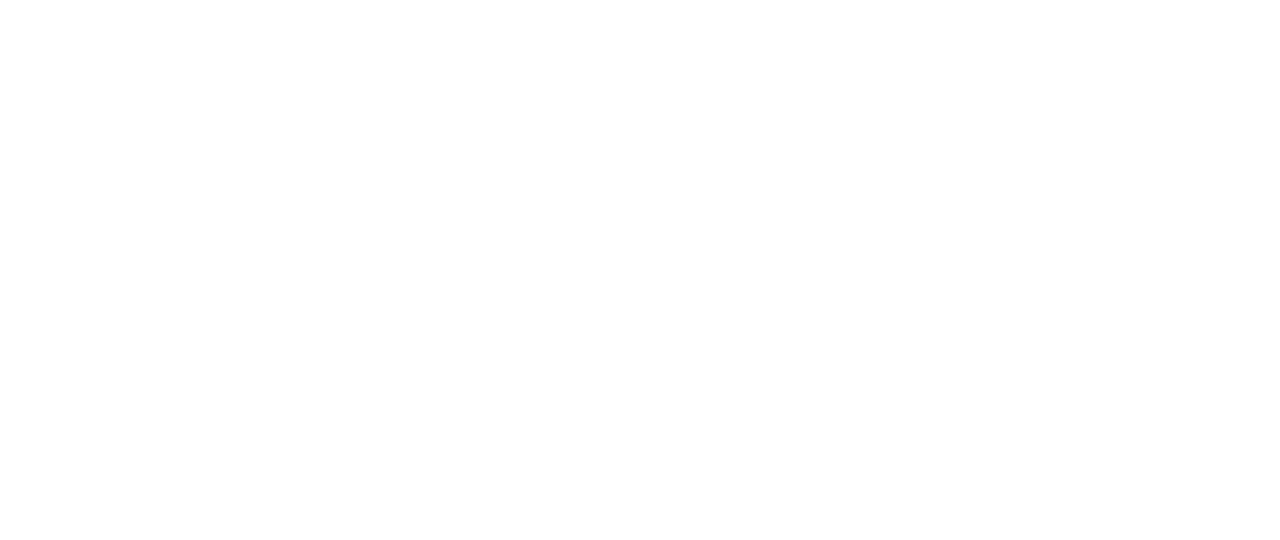
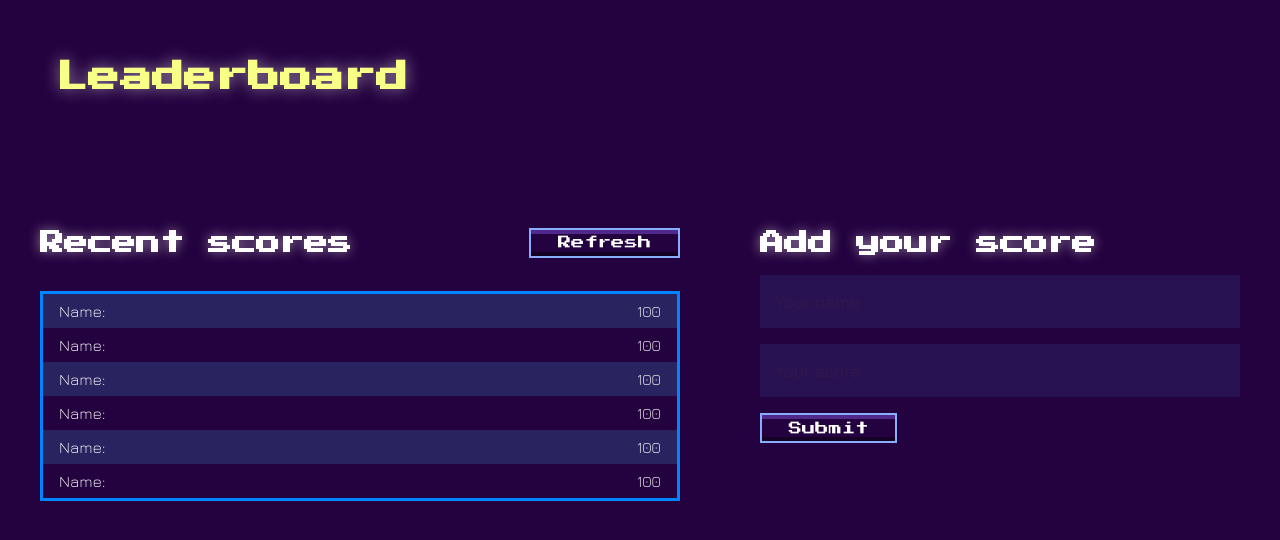
Before and after one commit to Trictonicmp/Leaderboard, a website built with webpack: page public/index.html in a window 1280 px wide. Built offline with nearby package versions, Linux system fonts and the light colour scheme.

Commit message:
Add html skeleton and styles

```diff
--- a/public/index.html
+++ b/public/index.html
@@ -4,12 +4,36 @@
   <meta charset="UTF-8">
   <meta http-equiv="X-UA-Compatible" content="IE=edge">
   <meta name="viewport" content="width=device-width, initial-scale=1.0">
-  <title>To-do list</title>
+  <title>Leaderboard</title>
   <!--<link rel="shortcut icon" href="">-->
 </head>
 <body>
   <main>
-
+    <header>
+      <h1>Leaderboard</h1>
+    </header>
+    <section>
+      <div>
+        <h2>Recent scores</h2>
+        <button type="button">Refresh</button>
+      </div>
+      <ul>
+        <li><span>Name:</span> <span>100</span></li>
+        <li><span>Name:</span> <span>100</span></li>
+        <li><span>Name:</span> <span>100</span></li>
+        <li><span>Name:</span> <span>100</span></li>
+        <li><span>Name:</span> <span>100</span></li>
+        <li><span>Name:</span> <span>100</span></li>
+      </ul>
+    </section>
+    <aside>
+      <h2>Add your score</h2>
+      <form>
+        <input type="text" placeholder="Your name" required>
+        <input type="text" placeholder="Your score" required>
+        <button type="submit">Submit</button>
+      </form>
+    </aside>
   </main>
 </body>
 </html>
--- a/src/css/main.css
+++ b/src/css/main.css
@@ -0,0 +1,144 @@
+@import url('https://fonts.googleapis.com/css2?family=Jura:wght@300&family=Press+Start+2P&display=swap');
+
+body {
+  background-color: rgb(36, 2, 63);
+}
+
+h1, h2 {
+  font-family: 'Press Start 2P', cursive;
+  color: white;
+  text-shadow: 0 0 0.5em rgba(255, 255, 255, 0.5);
+  word-wrap: break-word;
+}
+
+h1 {
+  color: rgb(247, 255, 134);
+}
+
+main {
+  padding: 1em;
+  display: flex;
+  flex-wrap: wrap;
+  justify-content: center;
+  gap: 5em;
+}
+
+main header {
+  padding: 1em 2em;
+  width: 100%;
+}
+
+main section {
+  max-width: 40em;
+  flex: 1 1 360px;
+  display: flex;
+  flex-wrap: wrap;
+  justify-content: flex-end;
+  gap: 1em;
+}
+
+main section div {
+  width: 100%;
+  display: flex;
+  flex-wrap: wrap;
+  align-items: center;
+  justify-content: space-between;
+}
+
+main section ul {
+  width: 100%;
+  border: 3px solid rgb(0, 132, 255);
+  list-style: none;
+  padding: 0;
+  margin: 0;
+  font-family: 'Jura', sans-serif;
+  color: white;
+}
+
+main section ul li {
+  display: flex;
+  justify-content: space-between;
+  padding: 0.5em 1em;
+  background-color: rgb(36, 2, 63);
+  box-shadow: 0 0 0 0 rgba(0, 0, 0, 0);
+  transition: 0.1s transform ease-in,
+  0.1s box-shadow ease-in;
+}
+
+main section ul li:hover {
+  transform: scale(1.03);
+  box-shadow: 0 0 0 4px rgb(247, 255, 134);
+}
+
+main section ul li:nth-child(odd) {
+  background-color: rgb(41, 35, 95);
+}
+
+main aside {
+  max-width: 30em;
+  flex: 1 1 300px;
+}
+
+main aside h2 {
+  width: 100%;
+}
+
+main aside form {
+  width: 100%;
+  display: flex;
+  flex-wrap: wrap;
+  gap: 1em;
+}
+
+main aside form input {
+  width: 100%;
+  font-size: 1.1em;
+  padding: 0.8em;
+  border: 2px solid rgb(63, 85, 155);
+  font-family: 'Jura', sans-serif;
+  color: white;
+  background-color: rgb(63, 85, 155);
+  opacity: 0.2;
+}
+
+main aside form input:focus {
+  stroke: none;
+  border: none;
+  outline: none;
+}
+
+main aside form input:focus,
+main aside form input:not(:placeholder-shown) {
+  background-color: rgb(33, 64, 163);
+  border: 2px solid rgb(247, 255, 134);
+  opacity: 1;
+}
+
+
+button {
+  padding: .5em 2em;
+  background-color: transparent;
+  border: 2px solid rgb(136, 174, 255);
+  box-shadow: inset 0 4px 0 0 rgba(147, 101, 255, 0.4),
+  inset 0 -4px 0 0 rgba(0, 0, 0, 0.4);
+  color: white;
+  cursor: pointer;
+  font-family: 'Press Start 2P', cursive;
+
+  transition: 0.1s color ease-out,
+  0.1s border-color ease-out,
+  0.1s box-shadow ease-out;
+}
+
+button:hover {
+  color: rgb(253, 255, 112);
+  border-color: rgb(253, 255, 112);
+}
+
+button:active {
+  box-shadow: inset 0 4px 0 0 rgba(147, 101, 255, 0.4),
+  inset 0 -8px 0 0 rgba(0, 0, 0, 0.4);
+  transform: scale(0.95);
+  color: rgb(255, 193, 112);
+  border-color: rgb(255, 193, 112);
+}
```
